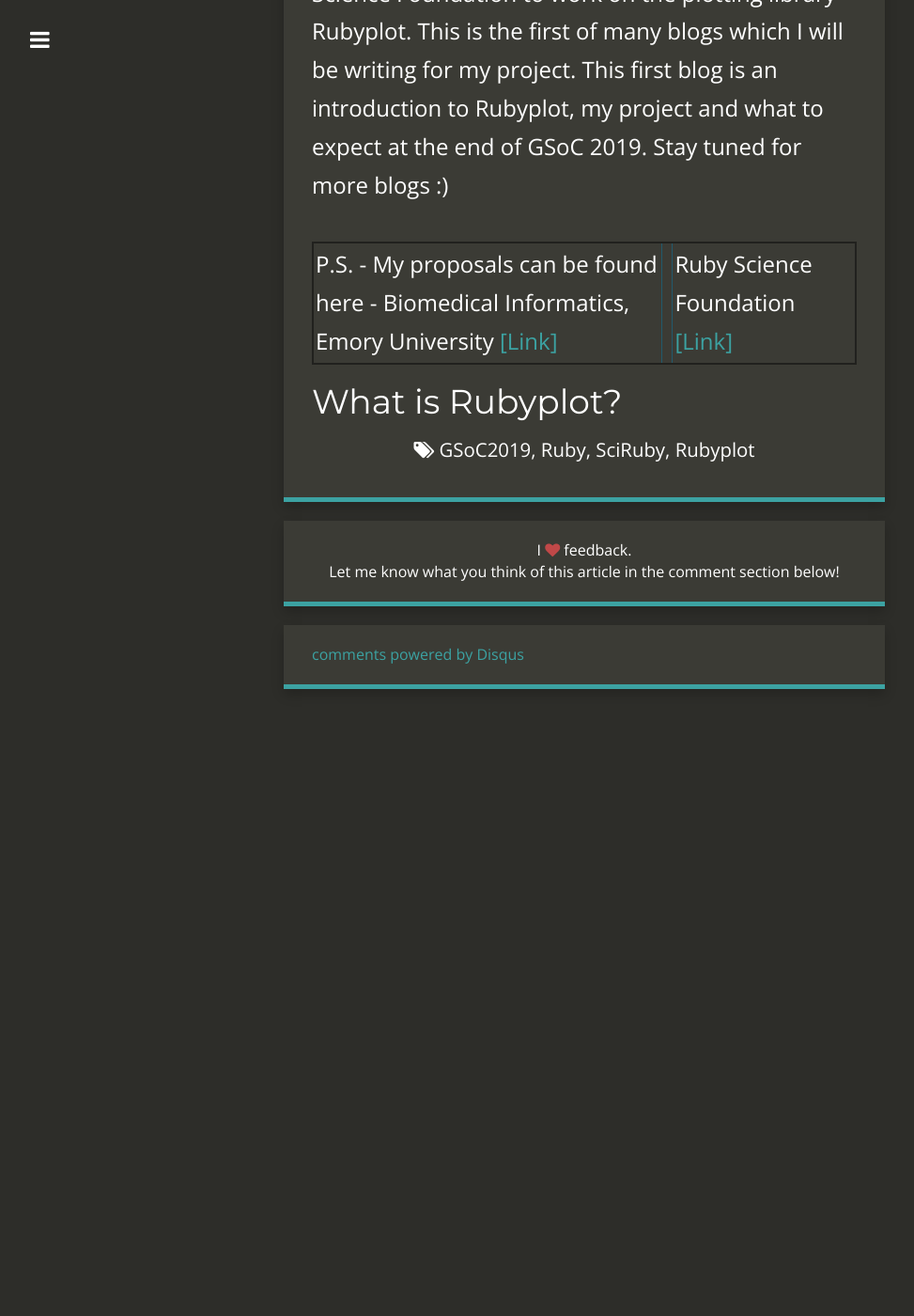
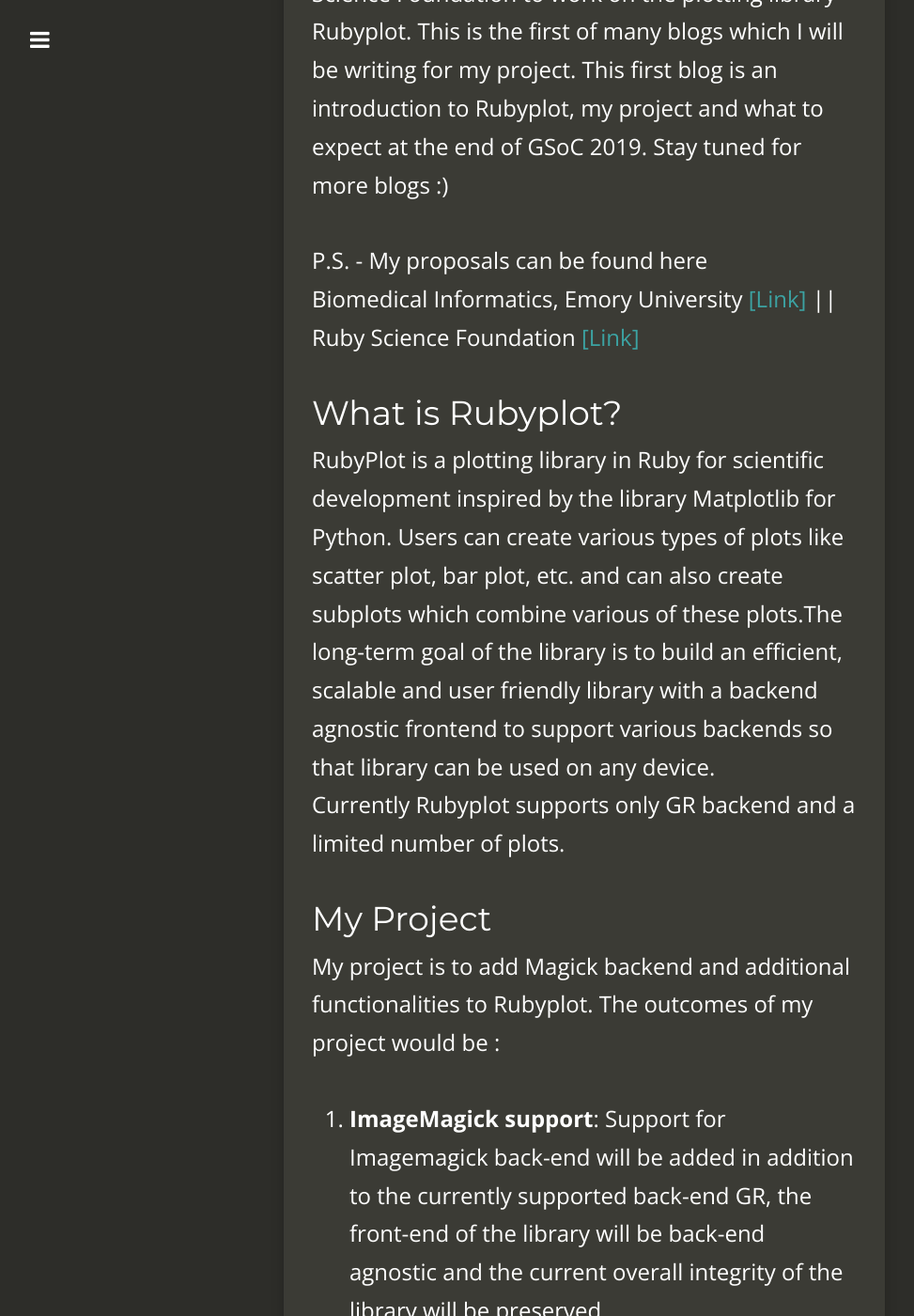
Before and after one commit to alishdipani/Old_Website, a Jekyll site: the page built from _posts/2019-05-20-GSoC-2019-project-introduction.md, in a window 1280 px wide and 1400 px high, scrolled down 858 px. Shown: the whole window at 94% size, without its empty margins (18-991 px from the left). Built offline with Jekyll 4.4.1, drawn with Linux system fonts in a browser that asks for light colours; nearby versions of some CDN libraries; comment, search, counter and statistics services are not loaded; before the commit the page ends 1632 px from its top, so only the background shows below that; some of the changed text lies outside the part shown.

Commit message:
Update 2019-05-20-GSoC-2019-project-introduction.md

```diff
--- a/_posts/2019-05-20-GSoC-2019-project-introduction.md
+++ b/_posts/2019-05-20-GSoC-2019-project-introduction.md
@@ -15,6 +15,15 @@ tags:
 Google Summer of Code(GSoC) is a prestigious global program which aims to bring more student developers into open source software development. This program is for 3 months during the summers.
 In order to improve my software development skills and to get myself famialirised with open source software development, I applied for GSoC 2019 with two organisations - **Biomedical Informatics, Emory University** and **Ruby Science Foundation**. Thankfully, I was selected for GSoC 2019 with Ruby Science Foundation to work on the plotting library Rubyplot. This is the first of many blogs which I will be writing for my project. This first blog is an introduction to Rubyplot, my project and what to expect at the end of GSoC 2019. Stay tuned for more blogs :)
 
-  P.S. - My proposals can be found here - Biomedical Informatics, Emory University [[Link]](https://docs.google.com/document/d/1wGPSaHtE7v-tGWbXaIkxzNwbvQ6cCp0R5lxFxI0JGak/edit?usp=sharing)  ||  Ruby Science Foundation [[Link]](https://docs.google.com/document/d/1UoAE2MQ0l67ZZ0UWjykmRZnCHO_u22FM2zlHfVYUyEQ/edit?usp=sharing)
+P.S. - My proposals can be found here
+Biomedical Informatics, Emory University [[Link]](https://docs.google.com/document/d/1wGPSaHtE7v-tGWbXaIkxzNwbvQ6cCp0R5lxFxI0JGak/edit?usp=sharing)  ||  Ruby Science Foundation [[Link]](https://docs.google.com/document/d/1UoAE2MQ0l67ZZ0UWjykmRZnCHO_u22FM2zlHfVYUyEQ/edit?usp=sharing)
 
 ## What is Rubyplot?
+RubyPlot is a plotting library in Ruby for scientific development inspired by the library Matplotlib for Python. Users can create various types of plots like scatter plot, bar plot, etc. and can also create subplots which combine various of these plots.The long-term goal of the library is to build an efficient, scalable and user friendly library with a backend agnostic frontend to support various backends so that library can be used on any device.
+Currently Rubyplot supports only GR backend and a limited number of plots.
+
+## My Project
+My project is to add Magick backend and additional functionalities to Rubyplot. The outcomes of my project would be :
+1. **ImageMagick support**:  Support for Imagemagick back-end will be added in addition to the currently supported back-end GR, the front-end of the library will be back-end agnostic and the current overall integrity of the library will be preserved.
+2. **Plotting and show function**: A new **plot** function will be added which plots markers (for example circles) to form a scatter plot or a line plot with just the points as inputs. A new function **show** will be added which will allow viewing of a plot without saving it. This plot function will be back-end agnostic and hence will support both GR and Magick back-end.
+3. **Integration with iruby notebooks**: Rubyplot will be integrated with iruby notebooks supporting all backends and allowing inline plotting.
```
